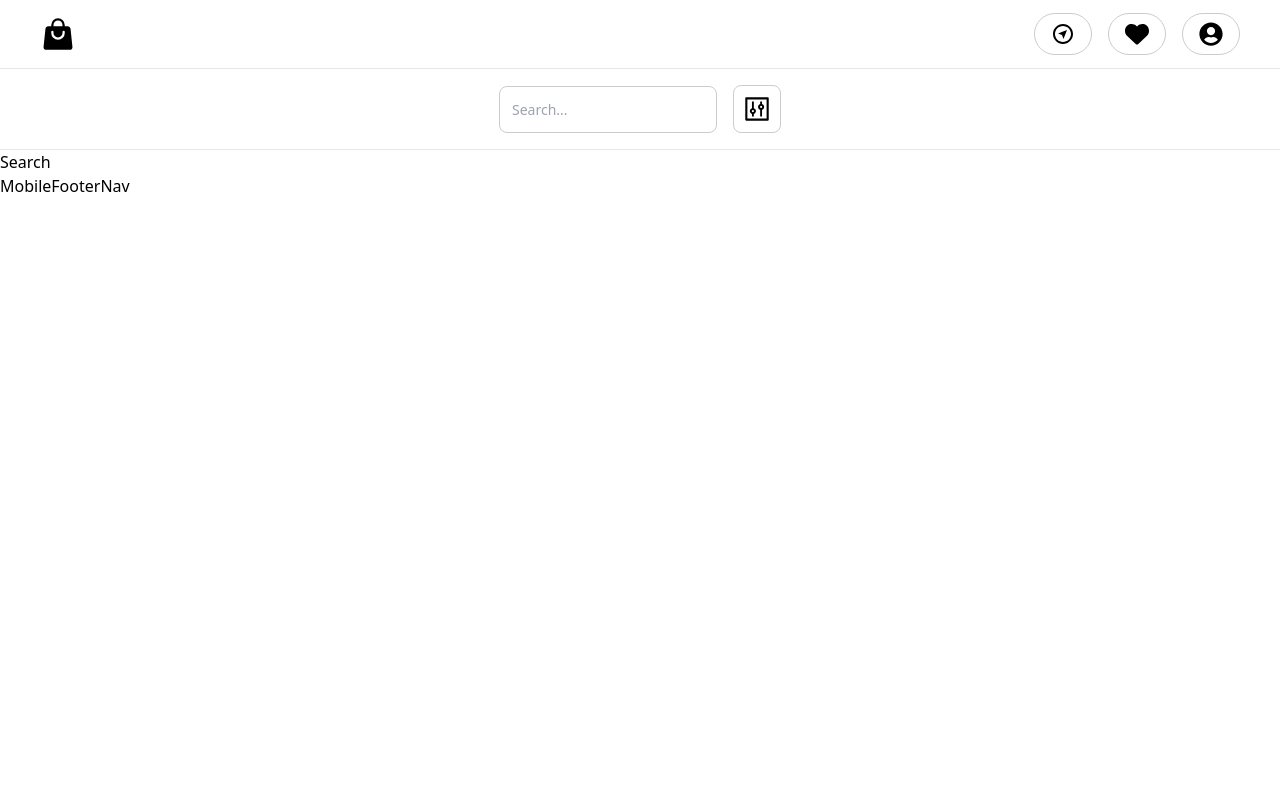
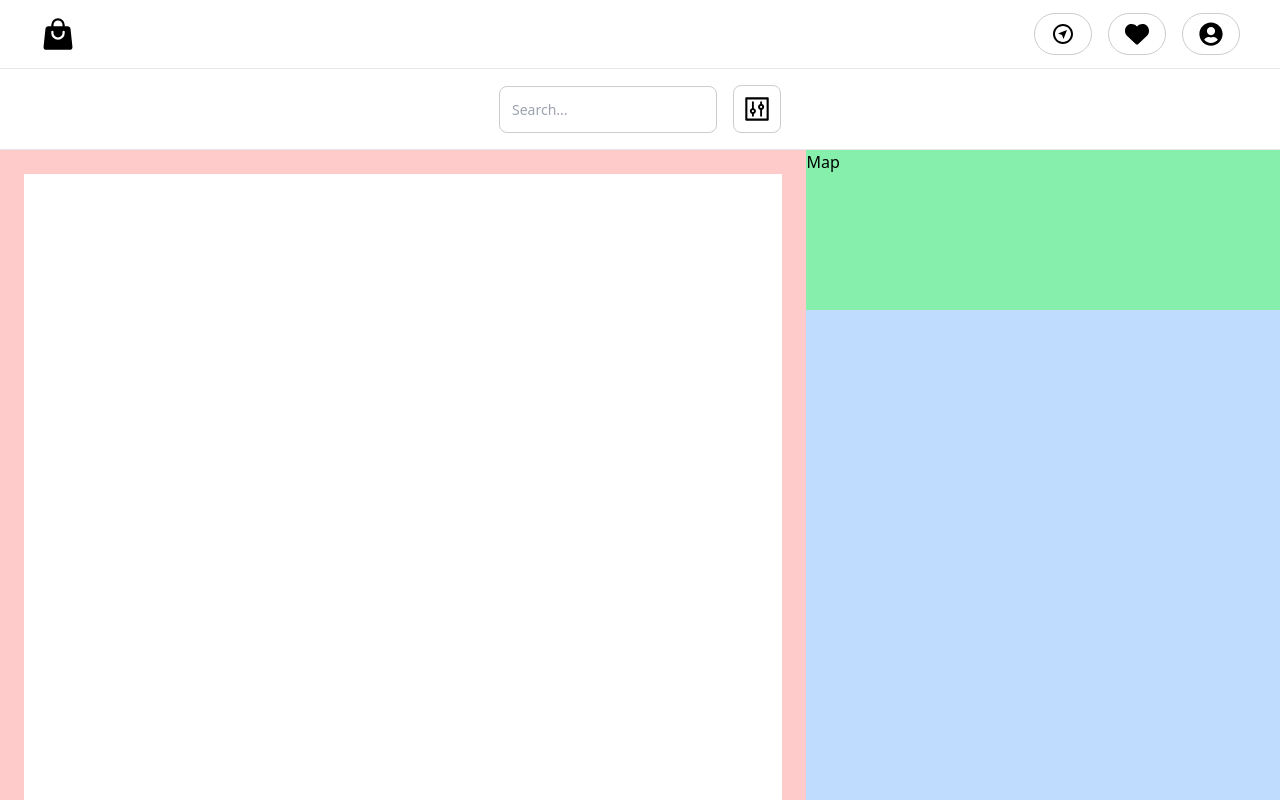
Before and after one commit to ShowGa/FoodWasteSavior, a React (Vite) app: page /search in a window 1280 px wide. Shown: the top 800 px of the page. Built offline with nearby package versions, Linux system fonts and the light colour scheme.

Commit message:
<Progress> 1. Progress : Search.jsx structure

```diff
--- a/src/pages/Search.jsx
+++ b/src/pages/Search.jsx
@@ -1,7 +1,36 @@
 import React from "react";
+// css
+import "./css/pagesCSS.css";
 
 const Search = () => {
-  return <div>Search</div>;
+  return (
+    <main>
+      <div className="h-screen flex flex-row">
+        <section className="c-left-side basis-[63%] p-[1.5rem] bg-red-200">
+          <div className="bg-white w-full h-full"></div>
+        </section>
+
+        <section className="c-right-side basis-[37%] bg-blue-200">
+          <div className="bg-green-300 w-full h-[10rem]">Map</div>
+        </section>
+      </div>
+    </main>
+  );
 };
 
 export default Search;
+
+/*
+============= Create first ==============
+1.
+
+============= Create later ==============
+1. Card for content
+2. Map position mechanism
+3. Map height mechanism
+
+
+============= Adjust later ==============
+1.
+
+*/
```
